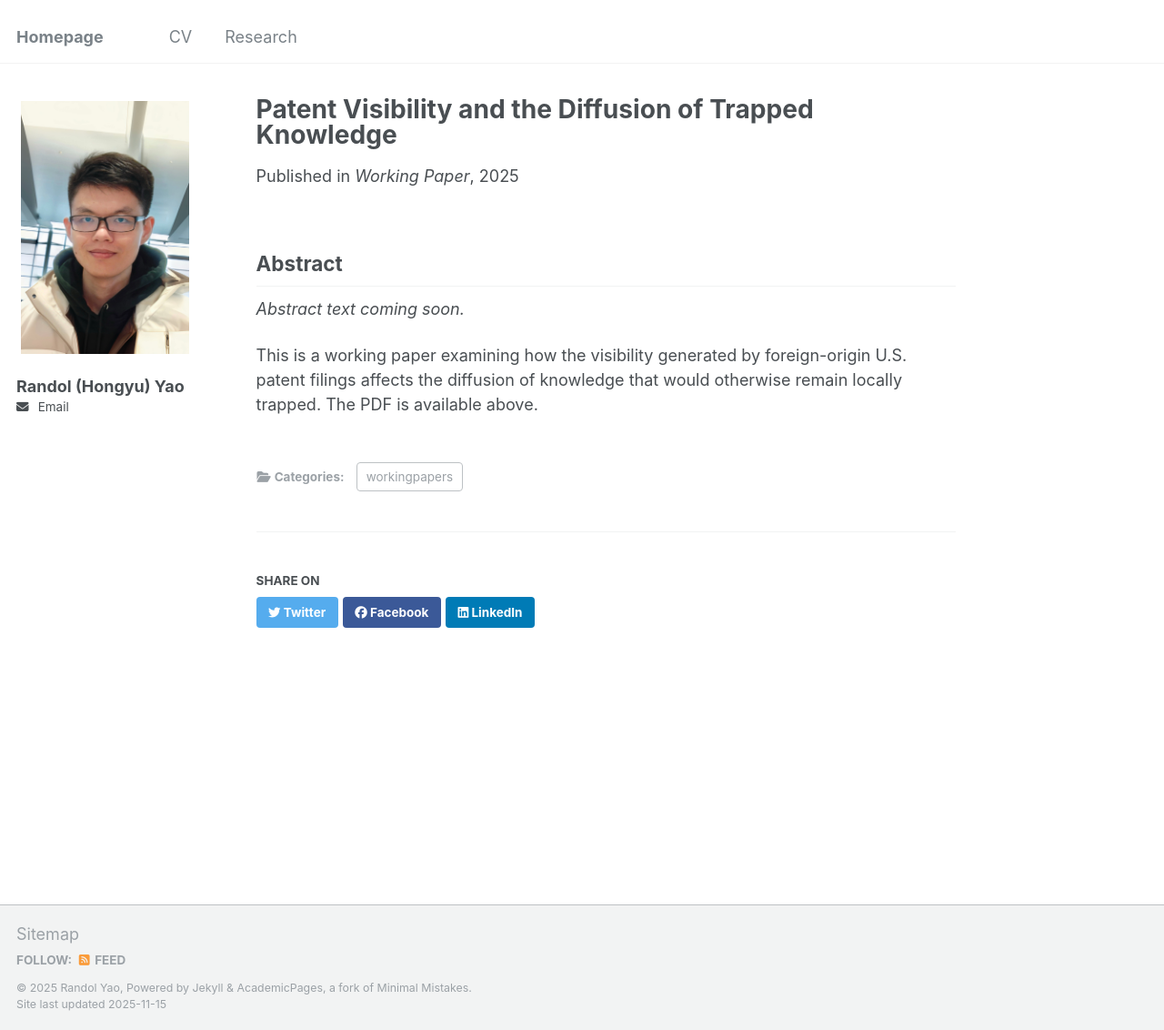
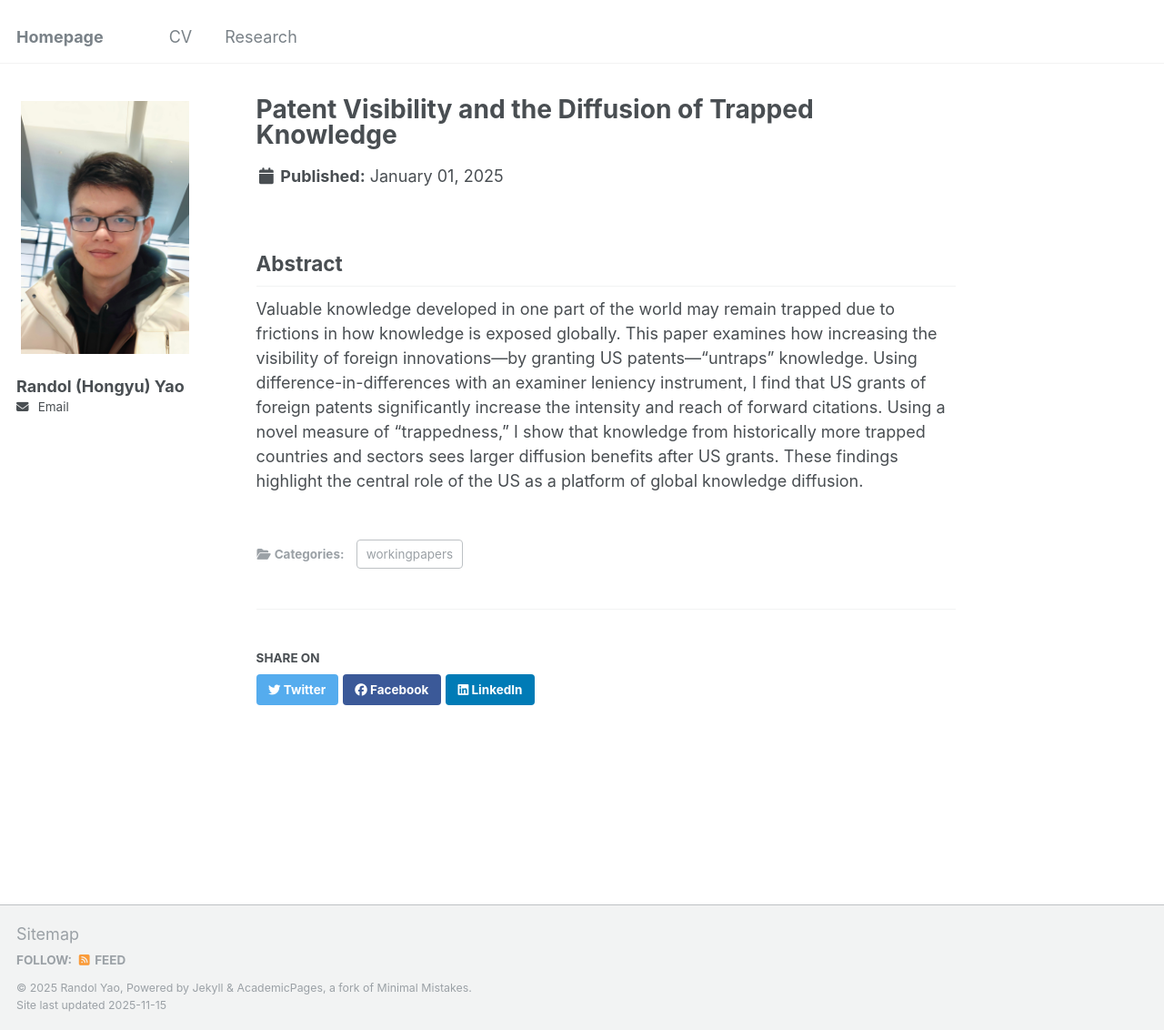
Before and after one commit to hyyao223/hyyao223.github.io, a Jekyll site: the page built from _publications/2025-patent-visibility-trapped-knowledge.md, in a window 1280 px wide and 1132 px high. Shown: the whole window at 91% size. Built offline with Jekyll 4.4.1, drawn with Linux system fonts in a browser that asks for light colours.

Commit message:
Update 2025-patent-visibility-trapped-knowledge.md

```diff
--- a/_publications/2025-patent-visibility-trapped-knowledge.md
+++ b/_publications/2025-patent-visibility-trapped-knowledge.md
@@ -5,11 +5,8 @@ category: workingpapers
 permalink: /publications/2025-patent-visibility-trapped-knowledge/
 excerpt: ""
 date: 2025-01-01
-venue: "Working Paper"
 paperurl: "/files/Yao. 2025. Patent Visibility and the Diffusion of Trapped Knowledge.pdf"
 ---
 
 ## Abstract
-*Abstract text coming soon.*
-
-This is a working paper examining how the visibility generated by foreign-origin U.S. patent filings affects the diffusion of knowledge that would otherwise remain locally trapped. The PDF is available above.
+Valuable knowledge developed in one part of the world may remain trapped due to frictions in how knowledge is exposed globally. This paper examines how increasing the visibility of foreign innovations—by granting US patents—“untraps” knowledge. Using difference-in-differences with an examiner leniency instrument, I find that US grants of foreign patents significantly increase the intensity and reach of forward citations. Using a novel measure of “trappedness,” I show that knowledge from historically more trapped countries and sectors sees larger diffusion benefits after US grants. These findings highlight the central role of the US as a platform of global knowledge diffusion.
```
